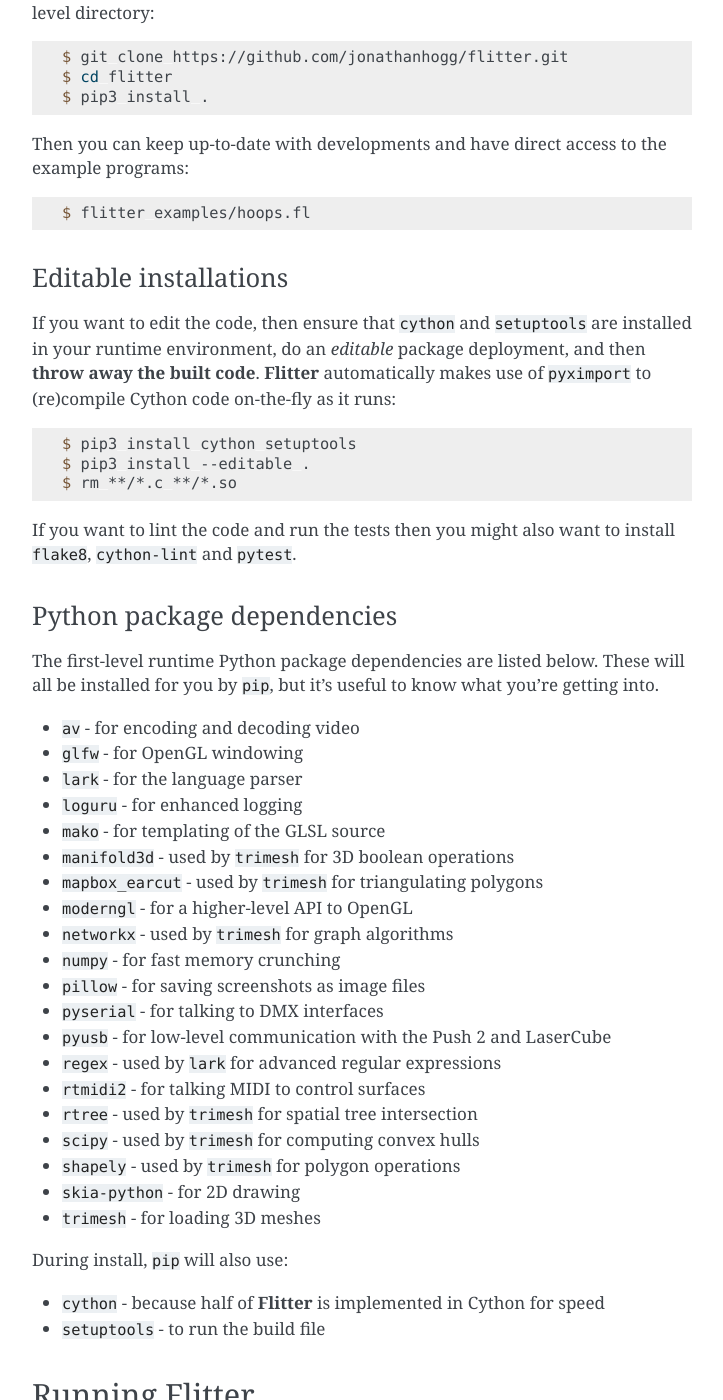
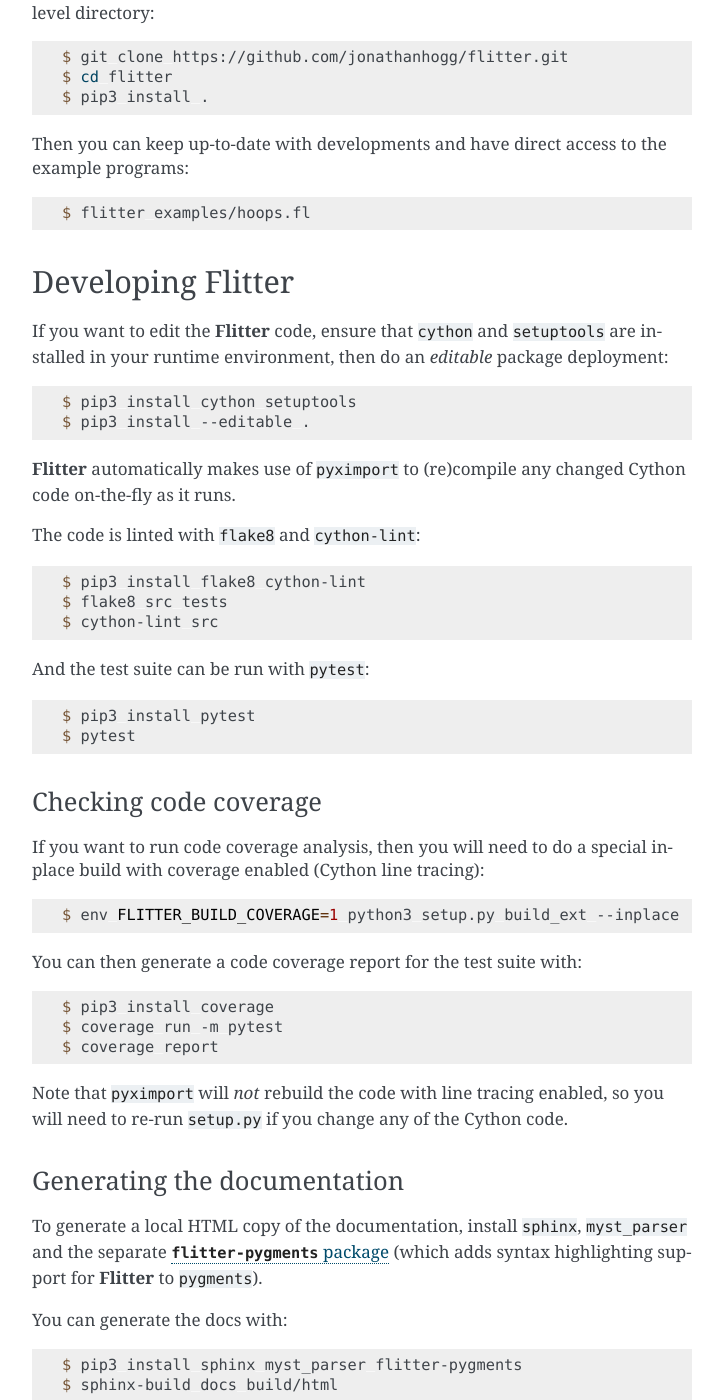
Before and after one commit to jonathanhogg/flitter, a Sphinx documentation site: the page built from docs/install.md, in a window 1280 px wide and 1400 px high, scrolled down 1725 px. Shown: the whole window, without its empty margins (388-1111 px from the left). Built offline with Sphinx 7.4.7, drawn with Linux system fonts in a browser that asks for light colours; some of the changed text lies outside the part shown.

Commit message:
Update development docs

````diff
--- a/docs/install.md
+++ b/docs/install.md
@@ -99,21 +99,70 @@
 $ flitter examples/hoops.fl
 ```
 
-### Editable installations
+## Developing Flitter
 
-If you want to edit the code, then ensure that `cython` and `setuptools` are
-installed in your runtime environment, do an *editable* package deployment, and
-then **throw away the built code**. **Flitter** automatically makes use of
-`pyximport` to (re)compile Cython code on-the-fly as it runs:
+If you want to edit the **Flitter** code, ensure that `cython` and `setuptools`
+are installed in your runtime environment, then do an *editable* package
+deployment:
 
 ```console
 $ pip3 install cython setuptools
 $ pip3 install --editable .
-$ rm **/*.c **/*.so
 ```
 
-If you want to lint the code and run the tests then you might also want to
-install `flake8`, `cython-lint` and `pytest`.
+**Flitter** automatically makes use of `pyximport` to (re)compile any changed
+Cython code on-the-fly as it runs.
+
+The code is linted with `flake8` and `cython-lint`:
+
+```console
+$ pip3 install flake8 cython-lint
+$ flake8 src tests
+$ cython-lint src
+```
+
+And the test suite can be run with `pytest`:
+
+```console
+$ pip3 install pytest
+$ pytest
+```
+
+### Checking code coverage
+
+If you want to run code coverage analysis, then you will need to do a special
+in-place build with coverage enabled (Cython line tracing):
+
+```console
+$ env FLITTER_BUILD_COVERAGE=1 python3 setup.py build_ext --inplace
+```
+
+You can then generate a code coverage report for the test suite with:
+
+```console
+$ pip3 install coverage
+$ coverage run -m pytest
+$ coverage report
+```
+
+Note that `pyximport` will *not* rebuild the code with line tracing enabled,
+so you will need to re-run `setup.py` if you change any of the Cython code.
+
+### Generating the documentation
+
+To generate a local HTML copy of the documentation, install `sphinx`,
+`myst_parser` and the separate [`flitter-pygments`
+package](https://github.com/jonathanhogg/flitter-pygments) (which adds syntax
+highlighting support for **Flitter** to `pygments`).
+
+You can generate the docs with:
+
+```console
+$ pip3 install sphinx myst_parser flitter-pygments
+$ sphinx-build docs build/html
+```
+
+They can then be read from `build/html/index.html`.
 
 ### Python package dependencies
 
````
